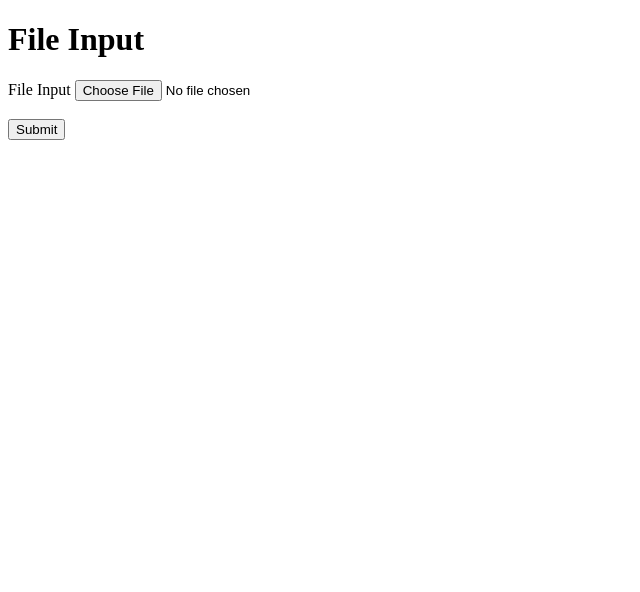
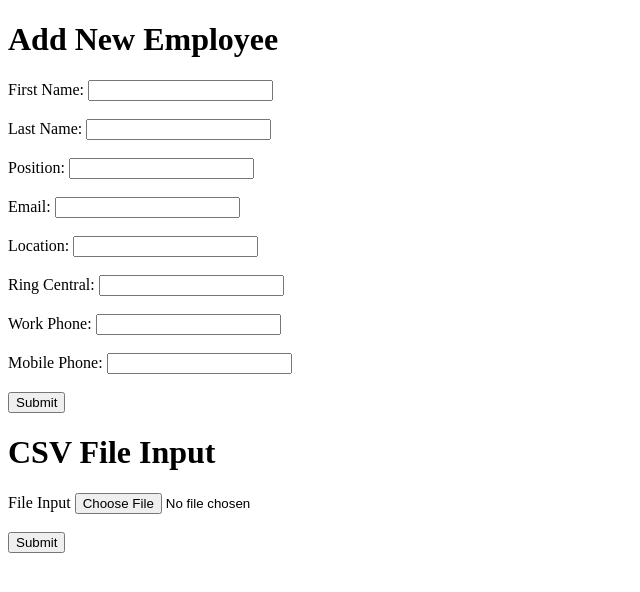
Before and after one commit to ethanmoss/flask-signatures, a Flask app: page /index in a window 1280 px wide. Shown: the top 592 px of the page, without its empty margins (0-640 px from the left). Run offline with Flask 2, Linux system fonts and the light colour scheme.

Commit message:
Cleaned up git repo

```diff
--- a/app.py
+++ b/app.py
@@ -66,7 +66,7 @@ def index():
     return render_template('upload.html')
 
 #Create Employee
-@app.route('/employee', methods=['POST'])
+@app.route('/create_employee', methods=['POST'])
 def add_employee():
     first = request.json['first']
     last = request.json['last']
@@ -82,7 +82,7 @@ def add_employee():
     db.session.add(new_employee)
     db.session.commit()
 
-    return employee_schema.jsonify(new_employee)
+    return "<h1>SUCCESS</h1>"
 
 def allowed_file(filename):
     allowedExtensions = {'csv'}
--- a/templates/upload.html
+++ b/templates/upload.html
@@ -3,10 +3,23 @@
     <head></head>
     <body>
 
-        <h1>File Input</h1>
+        <h1>Add New Employee</h1>
+        <form method="POST" action="/create_employee" enctype="multipart/form-data">
+            First Name: <input type="text" name="first"><br><br>
+            Last Name: <input type="text" name="last"><br><br>
+            Position: <input type="text" name="position"><br><br>
+            Email: <input type="email" name="email"><br><br>
+            Location: <input type="text" name="location"><br><br>
+            Ring Central: <input type="number" name="ringCentral"><br><br>
+            Work Phone: <input type="number" name="workPhone"><br><br>
+            Mobile Phone: <input type="number" name="mobilePhone"><br><br>
+            <button type="submit">Submit</button>
+        </form>
+
+        <h1>CSV File Input</h1>
         <form method="POST" action="/upload_employees" enctype="multipart/form-data">
             <label for="inputFile">File Input</label>
-            <input type="file" name="inputFile"><br><br>
+            <input type="file" name="inputFile" accept=".csv"><br><br>
             <button type="submit">Submit</button>
         </form>
 
```
Also changed, not shown: README.md, db.sqlite (deleted), 1 other file.
